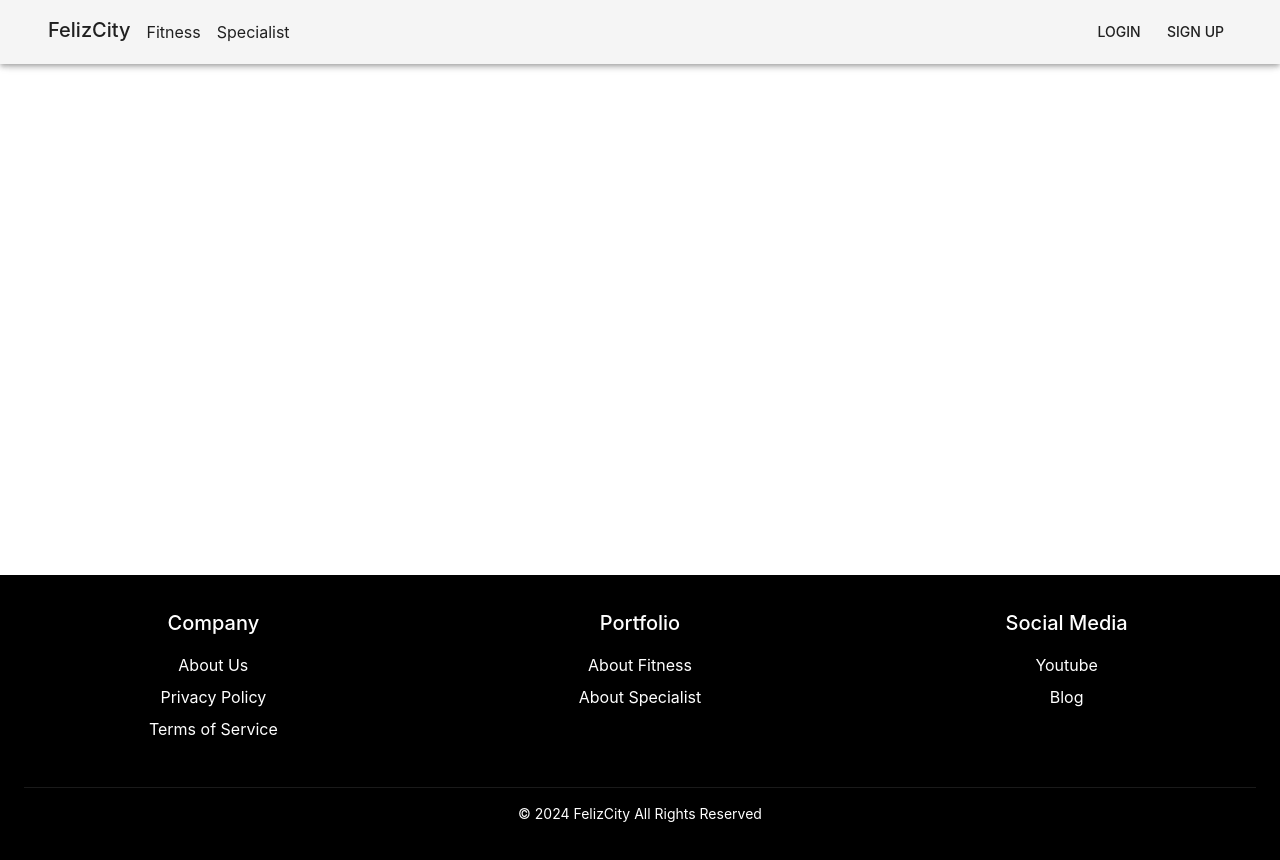
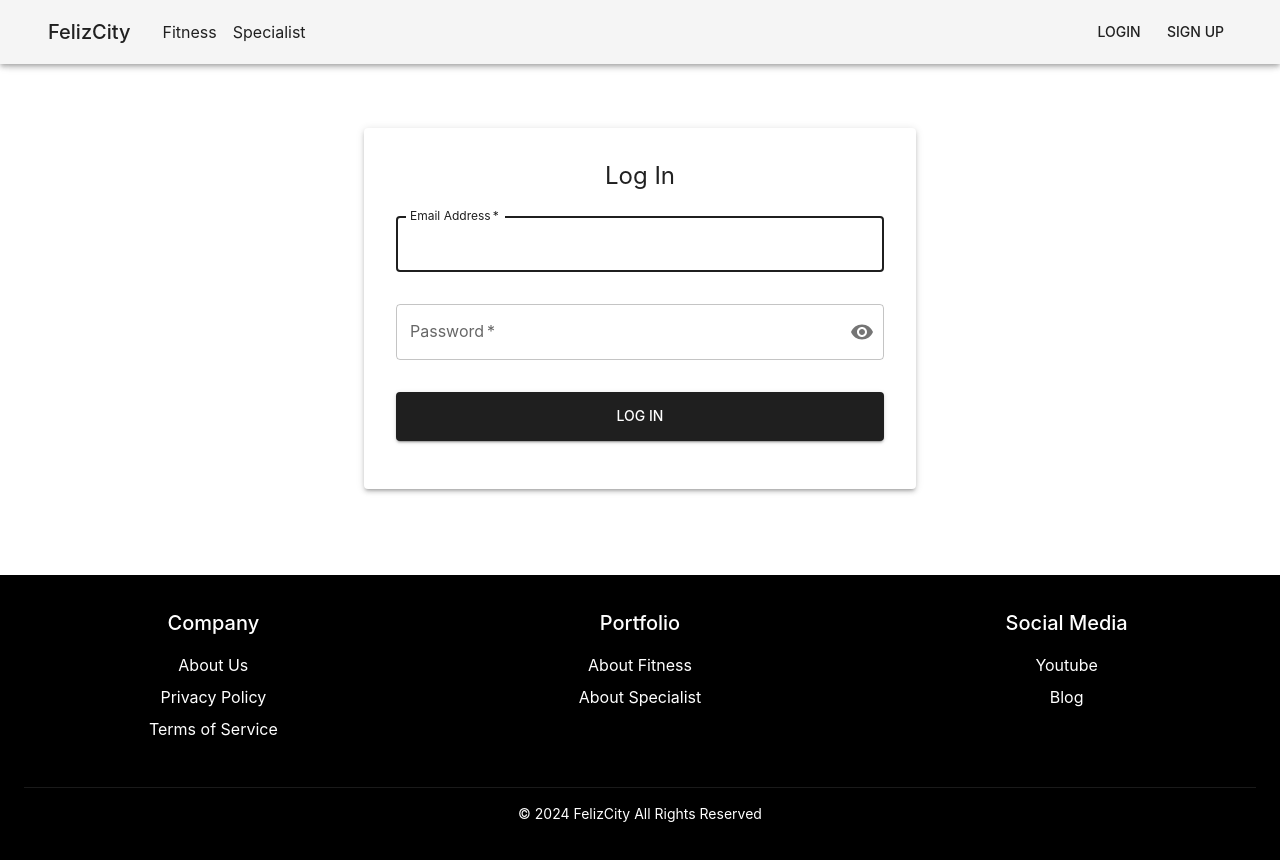
Before and after one commit to beiryu/rome, a React (Create React App) app in the folder client/: page /login in a window 1280 px wide. Shown: the top 860 px of the page. Built offline with nearby package versions, Linux system fonts and the light colour scheme.

Commit message:
feat: implement login functionality with LoginForm component; update dependencies and enhance App routing

```diff
--- a/client/src/App.js
+++ b/client/src/App.js
@@ -9,7 +9,7 @@ import FitnessListing from './pages/FitnessListing';
 import SpecialistListing from './pages/SpecialistListing';
 import FitnessDetail from './pages/FitnessDetail';
 import SpecialistDetail from './pages/SpecialistDetail';
-// import Login from "./pages/Login";
+import Login from './pages/Login';
 // import Register from "./pages/Register";
 // import ForgotPassword from "./pages/ForgotPassword";
 // import AboutUs from "./pages/AboutUs";
@@ -55,6 +55,7 @@ const App = () => {
             }}
           >
             <Routes>
+              <Route path="/login" element={<Login />} />
               <Route path="/" element={<Hero />} />
               <Route path="/fitness-listing" element={<FitnessListing />} />
               <Route path="/fitness-listing/:id" element={<FitnessDetail />} />
--- a/client/src/components/Header.js
+++ b/client/src/components/Header.js
@@ -18,15 +18,20 @@ const Header = () => {
           maxWidth="xl"
           sx={{ display: 'flex', justifyContent: 'space-between' }}
         >
-          <Box sx={{ flexGrow: 1, display: 'flex', gap: 2 }}>
           <Typography
             component={Link}
             to="/"
             variant="h6"
-              sx={{ textDecoration: 'none', color: 'inherit' }}
+            sx={{
+              textDecoration: 'none',
+              color: 'inherit',
+              display: 'flex',
+              alignItems: 'center',
+            }}
           >
             FelizCity
           </Typography>
+          <Box sx={{ flexGrow: 1, display: 'flex', gap: 2, marginLeft: 4 }}>
             <Typography
               component={Link}
               to="/fitness-listing"
--- /dev/null
+++ b/client/src/components/LoginForm.js
@@ -0,0 +1,108 @@
+import React, { useState } from 'react';
+import {
+  Box,
+  TextField,
+  Button,
+  Typography,
+  Paper,
+  Container,
+  InputAdornment,
+  IconButton,
+} from '@mui/material';
+import { Visibility, VisibilityOff } from '@mui/icons-material';
+
+const LoginForm = () => {
+  const [formData, setFormData] = useState({
+    email: '',
+    password: '',
+  });
+  const [showPassword, setShowPassword] = useState(false);
+
+  const handleChange = (e) => {
+    const { name, value } = e.target;
+    setFormData((prev) => ({
+      ...prev,
+      [name]: value,
+    }));
+  };
+
+  const handleSubmit = (e) => {
+    e.preventDefault();
+    console.log('Form submitted:', formData);
+  };
+
+  const handleClickShowPassword = () => {
+    setShowPassword(!showPassword);
+  };
+
+  return (
+    <Container maxWidth="sm">
+      <Box sx={{ mt: 8, mb: 4 }}>
+        <Paper elevation={3} sx={{ p: 4 }}>
+          <Typography variant="h5" component="h1" gutterBottom align="center">
+            Log In
+          </Typography>
+          <form onSubmit={handleSubmit}>
+            <TextField
+              margin="normal"
+              required
+              fullWidth
+              id="email"
+              label="Email Address"
+              name="email"
+              autoComplete="email"
+              autoFocus
+              value={formData.email}
+              onChange={handleChange}
+              sx={{ mb: 2 }}
+            />
+            <TextField
+              margin="normal"
+              required
+              fullWidth
+              name="password"
+              label="Password"
+              type={showPassword ? 'text' : 'password'}
+              id="password"
+              autoComplete="current-password"
+              value={formData.password}
+              onChange={handleChange}
+              InputProps={{
+                endAdornment: (
+                  <InputAdornment position="end">
+                    <IconButton
+                      aria-label="toggle password visibility"
+                      onClick={handleClickShowPassword}
+                      edge="end"
+                    >
+                      {showPassword ? <VisibilityOff /> : <Visibility />}
+                    </IconButton>
+                  </InputAdornment>
+                ),
+              }}
+              sx={{ mb: 3 }}
+            />
+            <Button
+              type="submit"
+              fullWidth
+              variant="contained"
+              sx={{
+                mt: 1,
+                mb: 2,
+                py: 1.5,
+                backgroundColor: 'primary.main',
+                '&:hover': {
+                  backgroundColor: 'primary.dark',
+                },
+              }}
+            >
+              Log In
+            </Button>
+          </form>
+        </Paper>
+      </Box>
+    </Container>
+  );
+};
+
+export default LoginForm;
--- /dev/null
+++ b/client/src/pages/Login.js
@@ -0,0 +1,8 @@
+import React from 'react';
+import LoginForm from '../components/LoginForm';
+
+const Login = () => {
+  return <LoginForm />;
+};
+
+export default Login;
```
Also changed, not shown: client/package.json (+4 -4 lines). Lines whose indentation alone changed are shown as unchanged.
